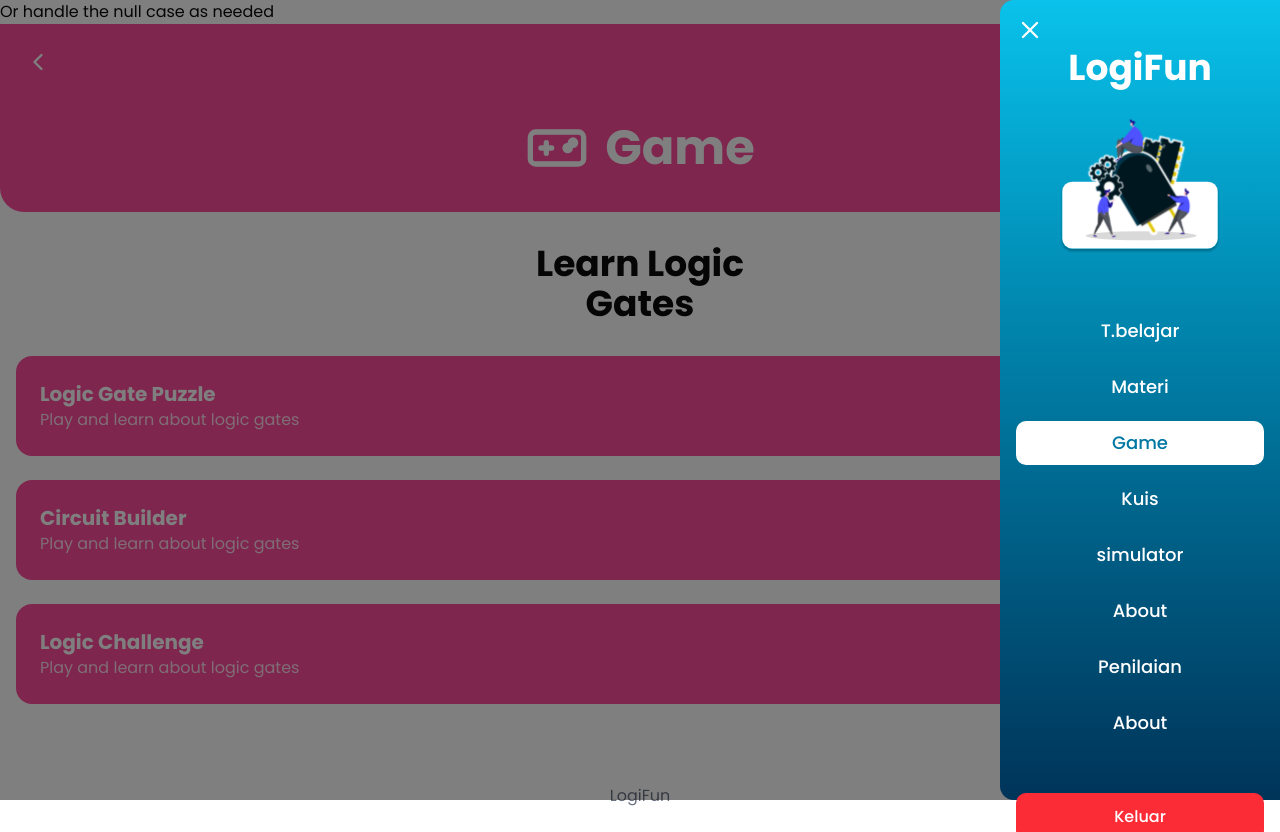
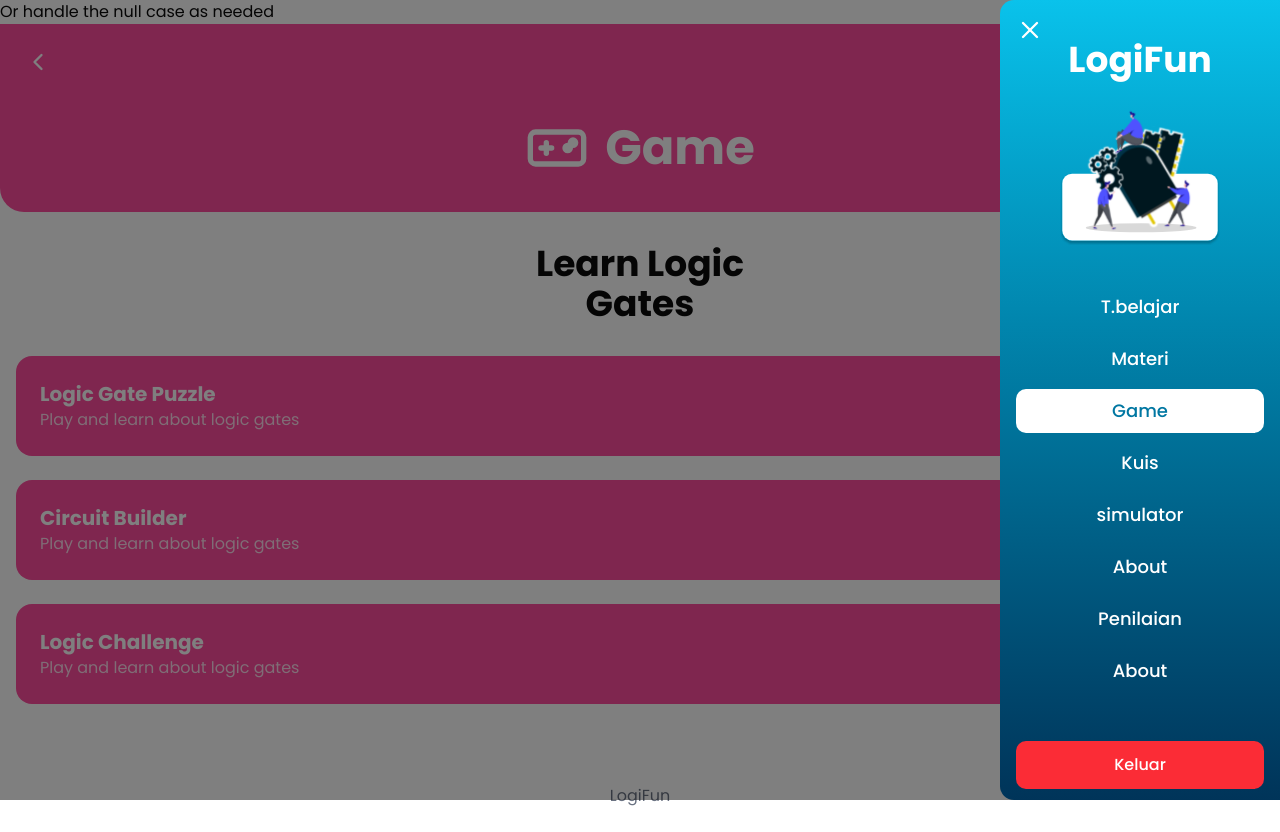
Before and after one commit to agisnarevaldo/logic-gate, a Next.js app: page /game in a window 1280 px wide. Both pictures are taken after a click on the button 1242 px from the left and 62 px from the top of the page. Built offline with nearby package versions, Linux system fonts and the light colour scheme; no server answers.

Commit message:
Adjust sidebar menu spacing for improved layout consistency

```diff
--- a/src/components/sidebar-menu.tsx
+++ b/src/components/sidebar-menu.tsx
@@ -83,7 +83,7 @@ export function SidebarMenu({ isOpen, onClose }: SidebarMenuProps) {
                         </button>
 
                         {/* Logo and illustration */}
-                        <div className="pt-12 pb-6 flex flex-col items-center">
+                        <div className="pt-10 pb-6 flex flex-col items-center">
                             <h1 className="text-4xl font-bold mb-4">LogiFun</h1>
                             <div className="rounded-xl w-40 h-full flex items-center justify-center">
                                 <Image
@@ -97,10 +97,10 @@ export function SidebarMenu({ isOpen, onClose }: SidebarMenuProps) {
                         </div>
 
                         {/* Divider */}
-                        <div className="w-full h-px bg-white/20 my-4 mx-auto max-w-[90%]" />
+                        <div className="w-full h-px bg-white/20 my-2 mx-auto max-w-[90%]" />
 
                         {/* Navigation links */}
-                        <div className="flex-1 flex flex-col items-center gap-3 px-4">
+                        <div className="flex-1 flex flex-col items-center gap-2 px-4">
                             {menuItems.map((item, index) => (
                                 <button
                                     key={`${item.name}-${index}`}
```
